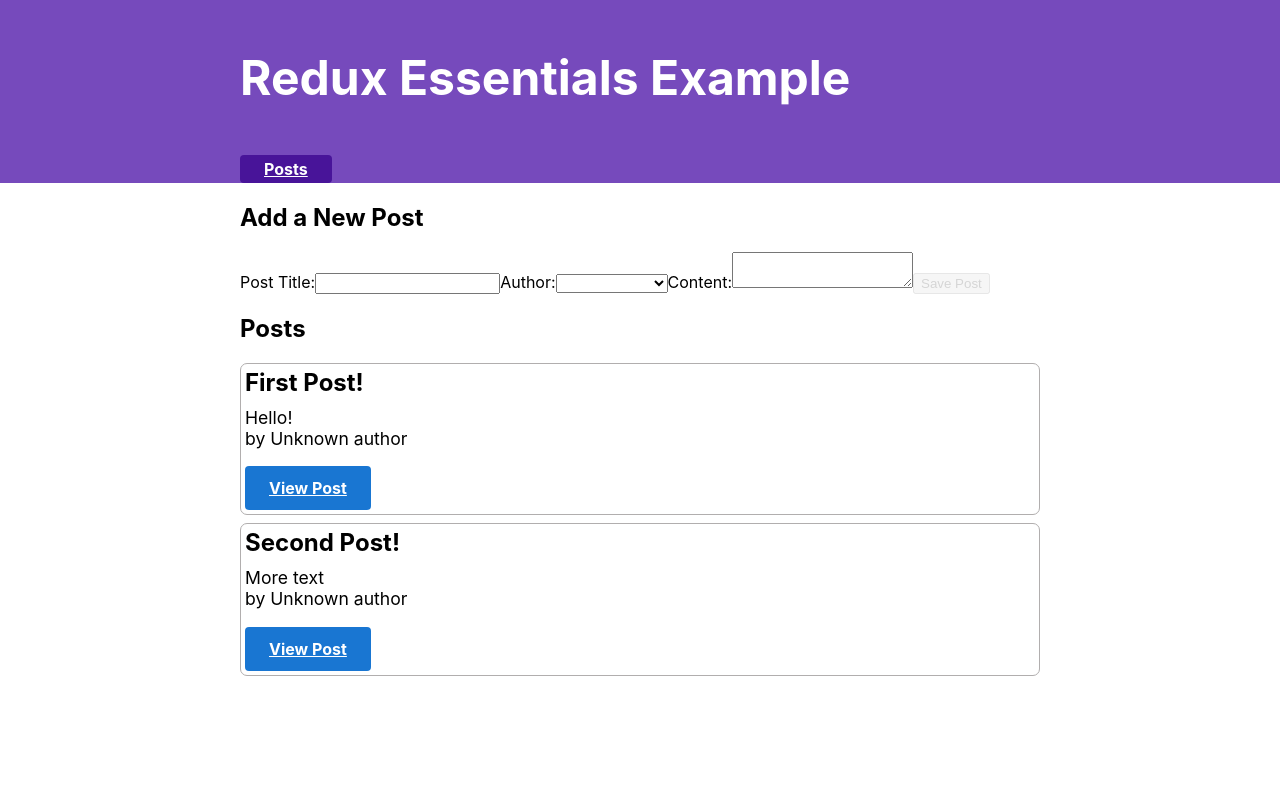
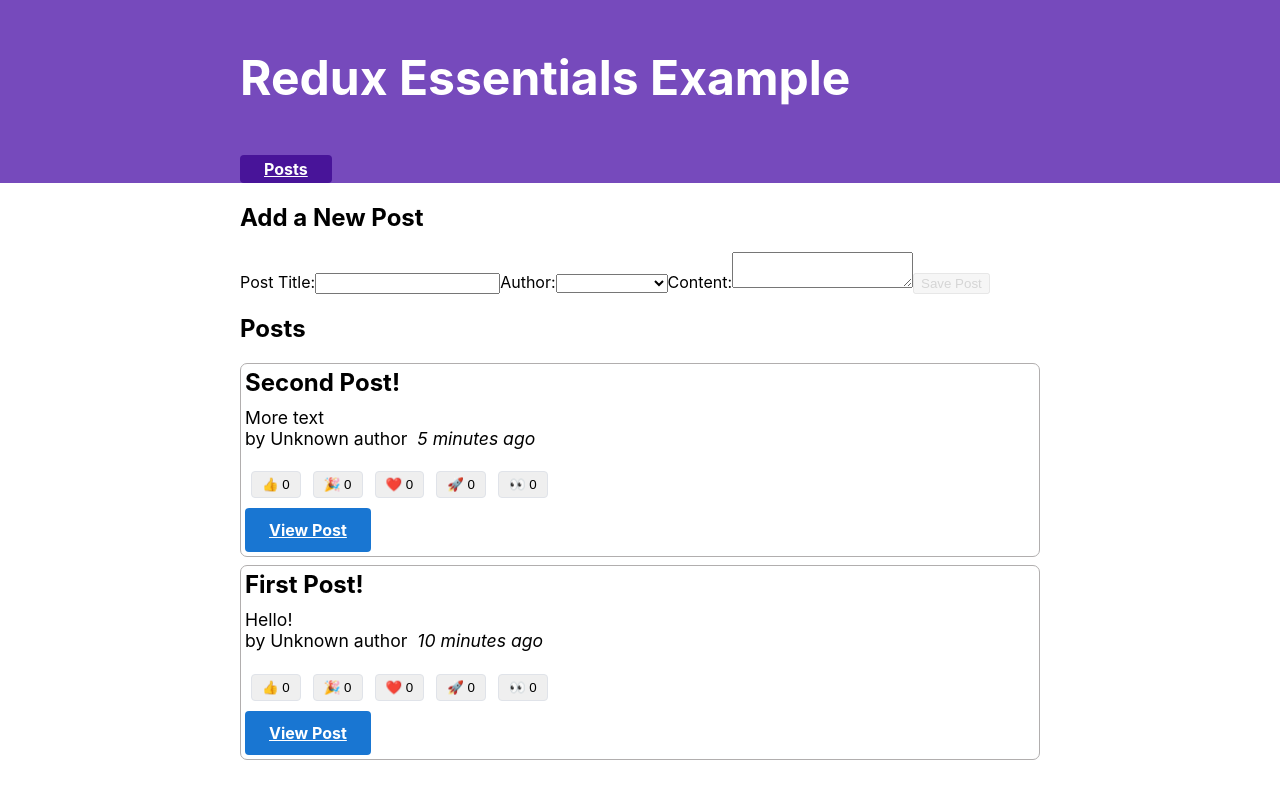
Before and after one commit to Cleomir/learning-redux, a React (Create React App) app in the folder redux-example/: page / in a window 1280 px wide. Built offline with nearby package versions, Linux system fonts and the light colour scheme; what miragejs, txtgen would draw is missing.

Commit message:
Add post date and reactions

```diff
--- a/redux-example/src/features/posts/PostsList.js
+++ b/redux-example/src/features/posts/PostsList.js
@@ -1,17 +1,24 @@
 import { useSelector } from "react-redux";
 import { Link } from "react-router-dom";
 import PostAuthor from "./PostAuthor";
+import ReactionButtons from "./ReactionButtons";
+import TimeAgo from "./TimeAgo";
 
 const PostsList = () => {
   const posts = useSelector((state) => state.posts);
-  const renderedPosts = posts.map((post) => (
+  const orderedPosts = posts
+    .slice()
+    .sort((a, b) => b.date.localeCompare(a.date));
+  const renderedPosts = orderedPosts.map((post) => (
     <article className="post-excerpt" key={post.id}>
       <h3>{post.title}</h3>
       <p className="post-content">
         {post.content.substring(0, 100)}
         <br />
         <PostAuthor userId={post.user} />
+        <TimeAgo timestamp={post.date} />
       </p>
+      <ReactionButtons post={post} />
       <Link to={`/posts/${post.id}`} className="button muted-button">
         View Post
       </Link>
--- /dev/null
+++ b/redux-example/src/features/posts/ReactionButtons.js
@@ -0,0 +1,34 @@
+import { useDispatch } from "react-redux";
+
+import { reactionAdded } from "./postsSlice";
+
+const reactionEmoji = {
+  thumbsUp: "👍",
+  hooray: "🎉",
+  heart: "❤️",
+  rocket: "🚀",
+  eyes: "👀",
+};
+
+const ReactionButtons = ({ post }) => {
+  const dispatch = useDispatch();
+
+  const reactionButtons = Object.entries(reactionEmoji).map(([name, emoji]) => {
+    return (
+      <button
+        onClick={() =>
+          dispatch(reactionAdded({ postId: post.id, reaction: name }))
+        }
+        key={name}
+        type="button"
+        className="muted-button reaction-button"
+      >
+        {emoji} {post.reactions[name]}
+      </button>
+    );
+  });
+
+  return <div>{reactionButtons}</div>;
+};
+
+export default ReactionButtons;
--- /dev/null
+++ b/redux-example/src/features/posts/TimeAgo.js
@@ -0,0 +1,18 @@
+import { parseISO, formatDistanceToNow } from "date-fns";
+
+const TimeAgo = ({ timestamp }) => {
+  let timeAgo = "";
+  if (timestamp) {
+    const date = parseISO(timestamp);
+    const timePeriod = formatDistanceToNow(date);
+    timeAgo = `${timePeriod} ago`;
+  }
+
+  return (
+    <span title={timestamp}>
+      &nbsp; <i>{timeAgo}</i>
+    </span>
+  );
+};
+
+export default TimeAgo;
--- a/redux-example/src/features/posts/postsSlice.js
+++ b/redux-example/src/features/posts/postsSlice.js
@@ -1,9 +1,22 @@
 import { nanoid } from "@reduxjs/toolkit";
 import { createSlice } from "@reduxjs/toolkit";
+import { sub } from "date-fns";
 
 const initialState = [
-  { id: "1", title: "First Post!", content: "Hello!" },
-  { id: "2", title: "Second Post!", content: "More text" },
+  {
+    id: "1",
+    title: "First Post!",
+    content: "Hello!",
+    date: sub(new Date(), { minutes: 10 }).toISOString(),
+    reactions: { thumbsUp: 0, hooray: 0, heart: 0, rocket: 0, eyes: 0 },
+  },
+  {
+    id: "2",
+    title: "Second Post!",
+    content: "More text",
+    date: sub(new Date(), { minutes: 5 }).toISOString(),
+    reactions: { thumbsUp: 0, hooray: 0, heart: 0, rocket: 0, eyes: 0 },
+  },
 ];
 
 const postsSlice = createSlice({
@@ -33,9 +46,16 @@
         existingPost.content = content;
       }
     },
+    reactionAdded(state, action) {
+      const { postId, reaction } = action.payload;
+      const existingPost = state.find((post) => post.id === postId);
+      if (existingPost) {
+        existingPost.reactions[reaction]++;
+      }
+    },
   },
 });
 
-export const { postAdded, postUpdated } = postsSlice.actions;
+export const { postAdded, postUpdated, reactionAdded } = postsSlice.actions;
 
 export default postsSlice.reducer;
```
